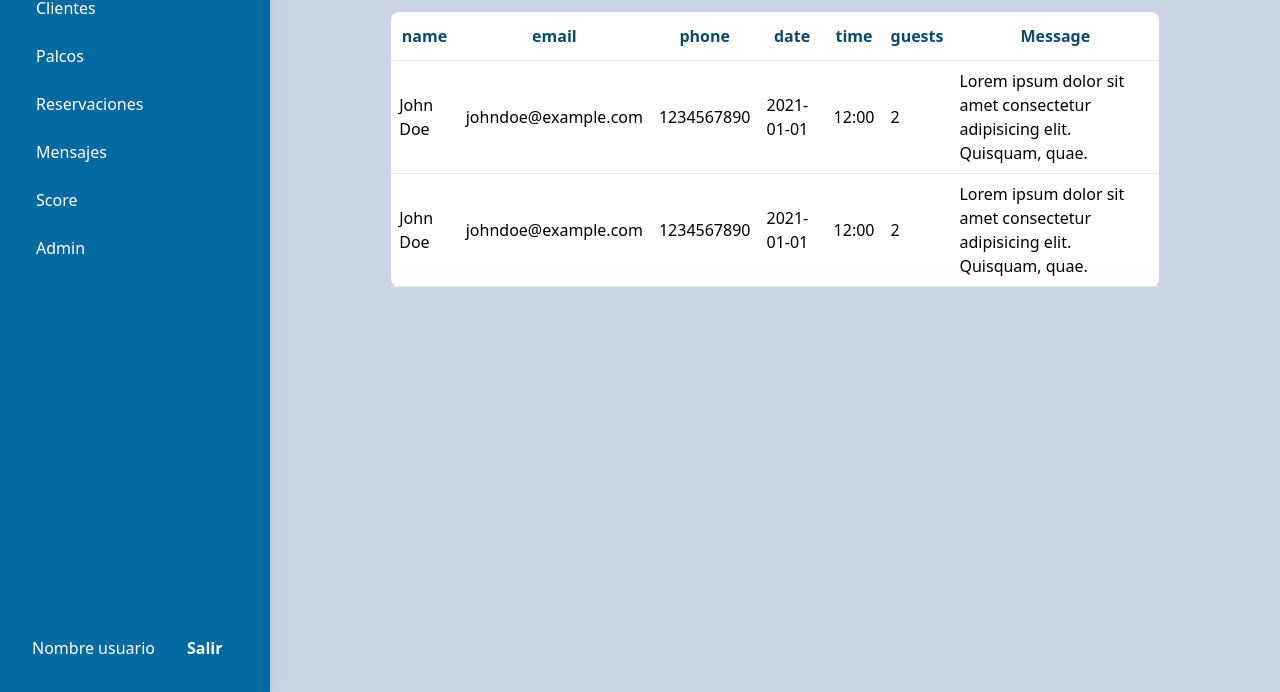
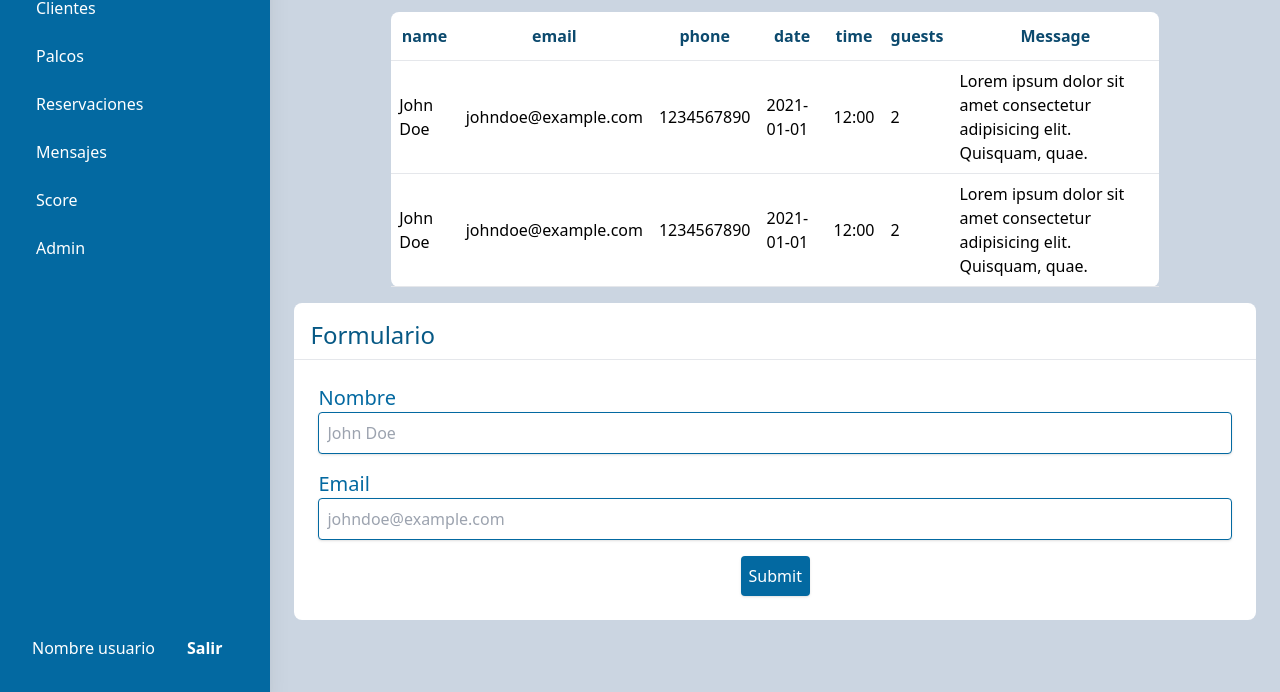
Before and after one commit to dantsub/reservation-app, a website with bundled scripts: page index.html in a window 1280 px wide. Shown: the part 108-800 px from the top of the page. Built offline with nearby package versions, Linux system fonts and the light colour scheme.

Commit message:
Form component ui done

```diff
--- /dev/null
+++ b/components/x-form/index.js
@@ -0,0 +1,72 @@
+import TEMPLATE from "./template.js";
+
+const _template = document.createElement("template");
+_template.innerHTML = TEMPLATE;
+
+class XForm extends HTMLElement {
+  constructor() {
+    super();
+    this.template = _template;
+    this.data = [];
+  }
+
+  createInput = ({type, placeholder, name}) => {
+    const input = document.createElement("input");
+    input.setAttribute("type", type);
+    input.setAttribute("placeholder", placeholder);
+    input.setAttribute("name", name);
+    input.setAttribute("id", name);
+    input.setAttribute("class", "p-2 border rounded shadow border-sky-700");
+    return input;
+  };
+
+  createInputWrapper = () => {
+    const wrapper = document.createElement("div");
+    wrapper.setAttribute("class", "flex flex-col w-full");
+    return wrapper;
+  };
+
+  createLabel = (text) => {
+    const label = document.createElement("label");
+    label.setAttribute("class", "text-xl text-sky-700 capitalize");
+    label.innerText = text;
+    return label;
+  };
+
+  createSubmitButton = () => {
+    const button = document.createElement("button");
+    button.setAttribute("class", "p-2 bg-sky-700 text-white rounded shadow");
+    button.innerText = "Submit";
+    return button;
+  };
+
+  buildFields = (form) => {
+    this.data.forEach((field) => {
+      const wrapper = this.createInputWrapper();
+      const label = this.createLabel(field.label);
+      const input = this.createInput(field);
+      wrapper.appendChild(label);
+      wrapper.appendChild(input);
+      form.appendChild(wrapper);
+    });
+    form.appendChild(this.createSubmitButton());
+  };
+
+  connectedCallback() {
+    this.appendChild(this.template.content.cloneNode(true));
+    const form = this.querySelector("form");
+    this.buildFields(form);
+  }
+
+  static get observedAttributes() {
+    return ["data"];
+  }
+
+  attributeChangedCallback(name, oldValue, newValue) {
+    if (name === "data") {
+      this.data = eval(newValue);
+    }
+  }
+}
+
+customElements.define("x-form", XForm);
--- /dev/null
+++ b/components/x-form/template.js
@@ -0,0 +1,6 @@
+const TEMPLATE = `
+<form class="flex flex-col items-center justify-center p-6 w-md gap-4">
+</form>
+`;
+
+export default TEMPLATE;
--- a/index.html
+++ b/index.html
@@ -10,15 +10,20 @@
   <script type="module" src="./components/nav-sidebar/nav-sidebar.js"></script>
   <script type="module" src="./components/base-table-mobile/index.js"></script>
   <script type="module" src="./components/base-table/index.js"></script>
+  <script type="module" src="./components/x-form/index.js"></script>
   <title>Reservation App</title>
 </head>
 <body class="bg-slate-300">
   <main class="flex">
     <nav-sidebar class="w-fit"></nav-sidebar>
-    <div class="flex-1 p-6">
+    <div class="flex-1 max-h-screen p-6 overflow-auto">
       <h1 class="p-4 text-5xl text-center bg-white rounded shadow text-sky-700">Reservation App</h1>
       <base-table data="[{'name': 'John Doe', 'email': 'johndoe@example.com', 'phone': '1234567890', 'date': '2021-01-01', 'time': '12:00', 'guests': 2, 'messagetext': 'Lorem ipsum dolor sit amet consectetur adipisicing elit. Quisquam, quae.'}, {'name': 'John Doe', 'email': 'johndoe@example.com', 'phone': '1234567890', 'date': '2021-01-01', 'time': '12:00', 'guests': 2, 'messagetext': 'Lorem ipsum dolor sit amet consectetur adipisicing elit. Quisquam, quae.'}]"></base-table>
       <table-mobile data="[{'name': 'John Doe', 'email': 'johndoe@example.com', 'phone': '1234567890', 'date': '2021-01-01', 'time': '12:00', 'guests': 2, 'messagetext': 'Lorem ipsum dolor sit amet consectetur adipisicing elit. Quisquam, quae.'}, {'name': 'John Doe', 'email': 'johndoe@example.com', 'phone': '1234567890', 'date': '2021-01-01', 'time': '12:00', 'guests': 2, 'messagetext': 'Lorem ipsum dolor sit amet consectetur adipisicing elit. Quisquam, quae.'}]"></table-mobile>
+      <div class="bg-white rounded-lg">
+        <h2 class="px-4 pt-4 pb-2 text-2xl border-b text-sky-800">Formulario</h2>
+        <x-form data="[{'label': 'nombre', 'type': 'text', 'placeholder': 'John Doe', 'name': 'name'}, {'label': 'email', 'type': 'email', 'placeholder': 'johndoe@example.com', 'name': 'email'}]"></x-form>
+      </div>
     </div>
   </main>
 </body>
```
